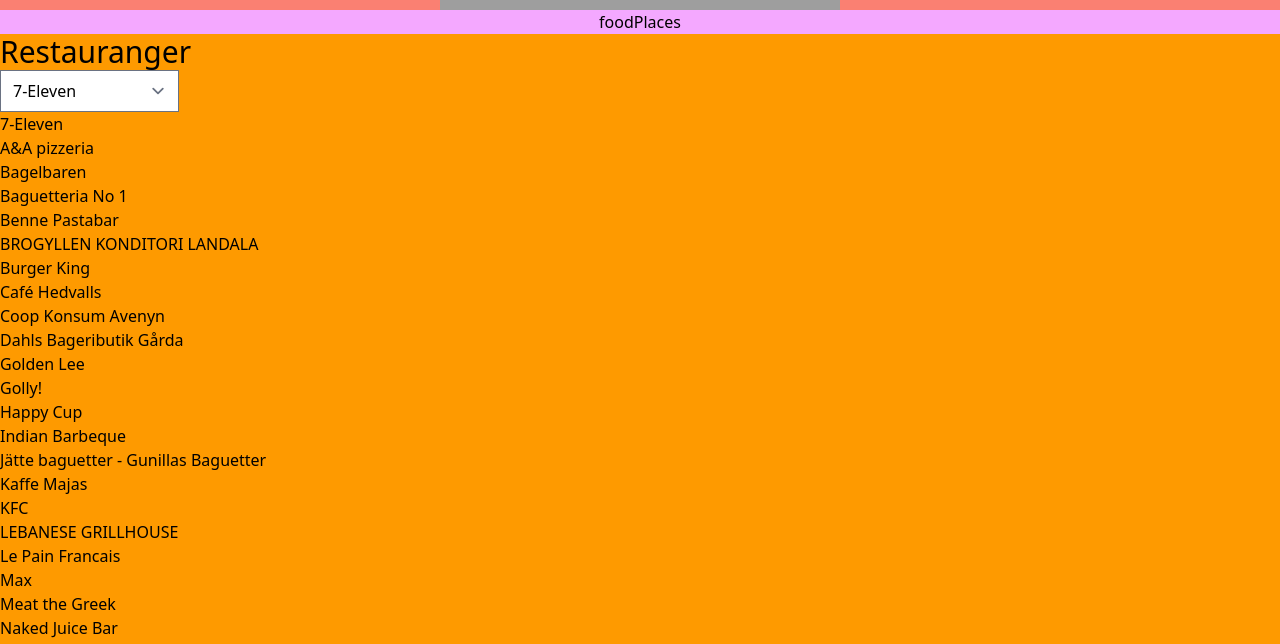
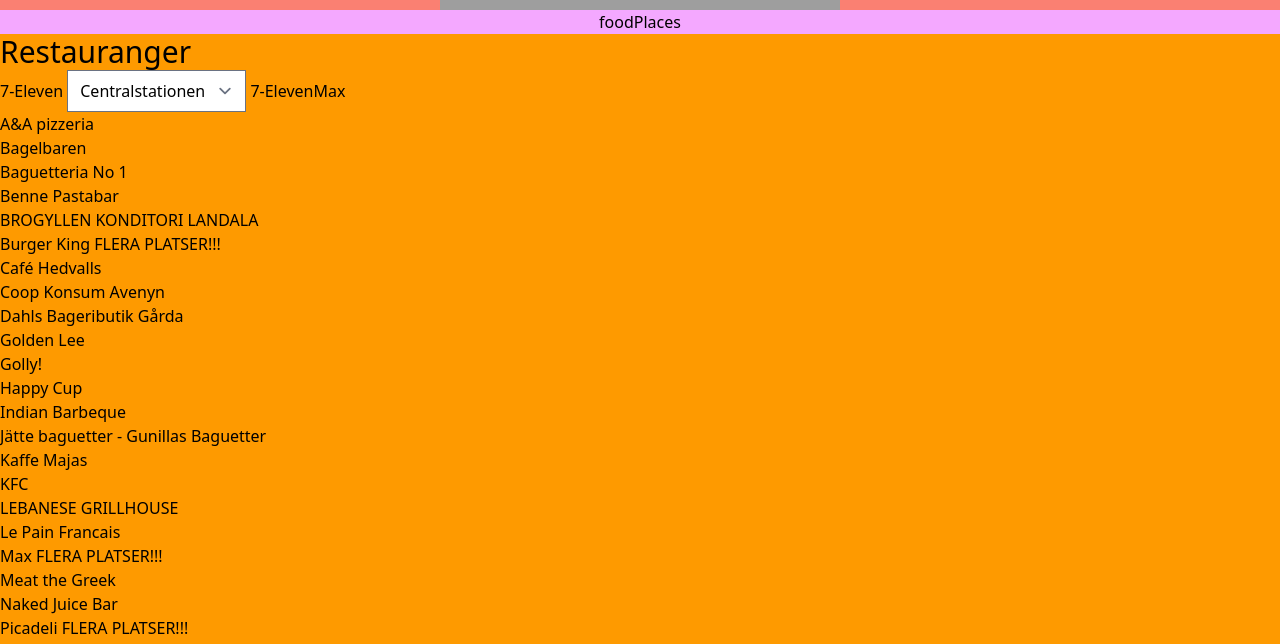
Before and after one commit to katarina-pen/WU_slutprojekt-FoodQuest, a SvelteKit app: page /foodPlaces in a window 1280 px wide. Shown: the part 290-934 px from the top of the page. Built offline with nearby package versions, Linux system fonts and the light colour scheme; grey boxes are pictures that could not be loaded.

Commit message:
v.14
Added dynamic routing with slug for foodPlaces

```diff
--- /dev/null
+++ b/src/lib/foodPlaces.js
@@ -0,0 +1,13 @@
+// all info om alla restauranger
+export const foodPlaces = [
+    {
+        slug: "7-eleven",
+        namn: "7-Eleven",
+        adress: "Centralstationen"
+    },
+    {
+        slug: "max",
+        namn: "Max",
+        adress: "Nordstan"
+    }
+]
--- a/src/routes/foodPlaces/+page.svelte
+++ b/src/routes/foodPlaces/+page.svelte
@@ -11,24 +11,24 @@
         </div>
     </div> -->
 
+    <label>7-Eleven</label>
     <select id="7ElevenSelect" onchange={() => elevenChange()}>
-        <option value="saab" selected>7-Eleven</option>
+        <!-- <option value="" disabledselected>7-Eleven</option> -->
         <option value="7Eleven-Centralstationen">Centralstationen </option>
         <option value="7Eleven-Korsetten">Korsetten</option>
         <option value="audi">Data Science</option>
     </select>
 
-
-
-    <li>7-Eleven</li>
-
+    {#each foodPlaces as foodPlace}
+        <a href="/foodPlaces/{foodPlace.slug}">{foodPlace.namn}</a>
+    {/each}
 
     <li>A&A pizzeria</li>
     <li>Bagelbaren</li>
     <li>Baguetteria No 1</li>
     <li>Benne Pastabar</li>
     <li>BROGYLLEN KONDITORI LANDALA</li>
-    <li>Burger King</li>
+    <li>Burger King FLERA PLATSER!!!</li>
     <li>Café Hedvalls</li>
     <li>Coop Konsum Avenyn</li>
     <li>Dahls Bageributik Gårda</li>
@@ -41,15 +41,15 @@
     <li>KFC</li>
     <li>LEBANESE GRILLHOUSE</li>
     <li>Le Pain Francais</li>
-    <li>Max</li>
+    <li>Max FLERA PLATSER!!!</li>
     <li>Meat the Greek</li>
     <li>Naked Juice Bar</li>
-    <li>Picadeli</li>
+    <li>Picadeli FLERA PLATSER!!!</li>
     <li>Pita Göteborg AB</li>
     <li>Pressbyrån</li>
     <li>Seaside</li>
     <li>Soppa & Sunt</li>
-    <li>Subway</li>
+    <li>Subway FLERA PLATSER!!!</li>
     <li>Sushi Vimi</li>
     <li>Sushi Wu</li>
     <li>TAJ MAHAL INDISK RESTAURANG</li>
@@ -57,7 +57,11 @@
 
 </ul>
 
+
+
 <!-- <script src="foodList.js"></script> -->
  <script>
     import {elevenChange} from './foodList'
+    import { foodPlaces } from "$lib/foodPlaces";
+
  </script>
--- /dev/null
+++ b/src/routes/foodPlaces/[slug]/+page.js
@@ -0,0 +1,6 @@
+import { foodPlaces } from "$lib/foodPlaces";
+
+export function load ({params}) {
+    const foodPlace = foodPlaces.find(r => r.slug === params.slug);
+    return {foodPlace};
+}
--- /dev/null
+++ b/src/routes/foodPlaces/[slug]/+page.svelte
@@ -0,0 +1,6 @@
+<script>
+    let {data} = $props();
+</script>
+
+<h1>{data.foodPlace.namn}</h1>
+<p>{data.foodPlace.adress}</p>
```
